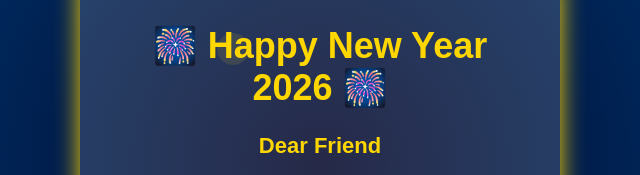
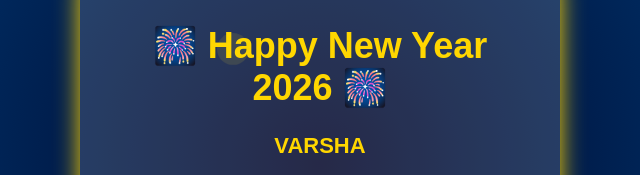
Before and after one commit to Preethivraj/New-Year-Gift-Card, a plain HTML site: page index.html in a window 1280 px wide. Shown: the part 235-410 px from the top of the page, 320-960 px from the left. Drawn offline with Linux system fonts and the light colour scheme.

Commit message:
Update index.html

```diff
--- a/index.html
+++ b/index.html
@@ -70,7 +70,7 @@
 
 <div class="card">
     <h1>🎆 Happy New Year 2026 🎆</h1>
-    <h2 id="name">Dear Friend</h2>
+    <h2 id="name">VARSHA</h2>
     <p>
         May this New Year bring happiness, success, and peace to your life.
         May all your dreams come true ✨
```
